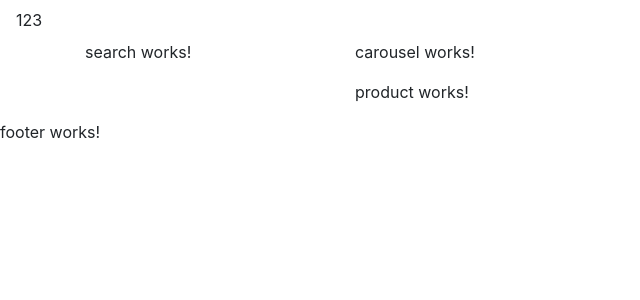
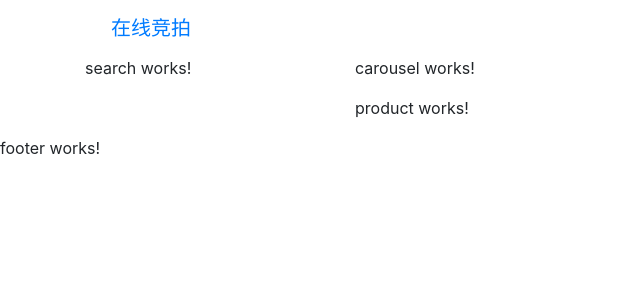
Before and after one commit to WuChenDi/angular-auction, an Angular app: page / in a window 1280 px wide. Shown: the top 300 px of the page, without its empty margins (0-640 px from the left). Built offline with nearby package versions, Linux system fonts and the light colour scheme.

Commit message:
updata html

```diff
--- a/src/app/navbar/navbar.component.html
+++ b/src/app/navbar/navbar.component.html
@@ -1,3 +1,17 @@
 <nav class="navbar navbar-inverse navbar-fixed-top">
-  123
+  <div class="container">
+    <div class="navbar-header">
+      <button type="button" class="navbar-toggler" data-toggle="collapse" data-target=".navbar-ex1-collapse">
+
+      </button>
+      <a href="" class="navbar-brand">在线竞拍</a>
+    </div>
+    <div class="collapse navbar-collapse navbar-ex1-collapse">
+      <ul class="nav navbar-nav">
+        <li><a href="javascript:;">关于我们</a></li>
+        <li><a href="javascript:;">联系我们</a></li>
+        <li><a href="javascript:;">网站地图</a></li>
+      </ul>
+    </div>
+  </div>
 </nav>
```
